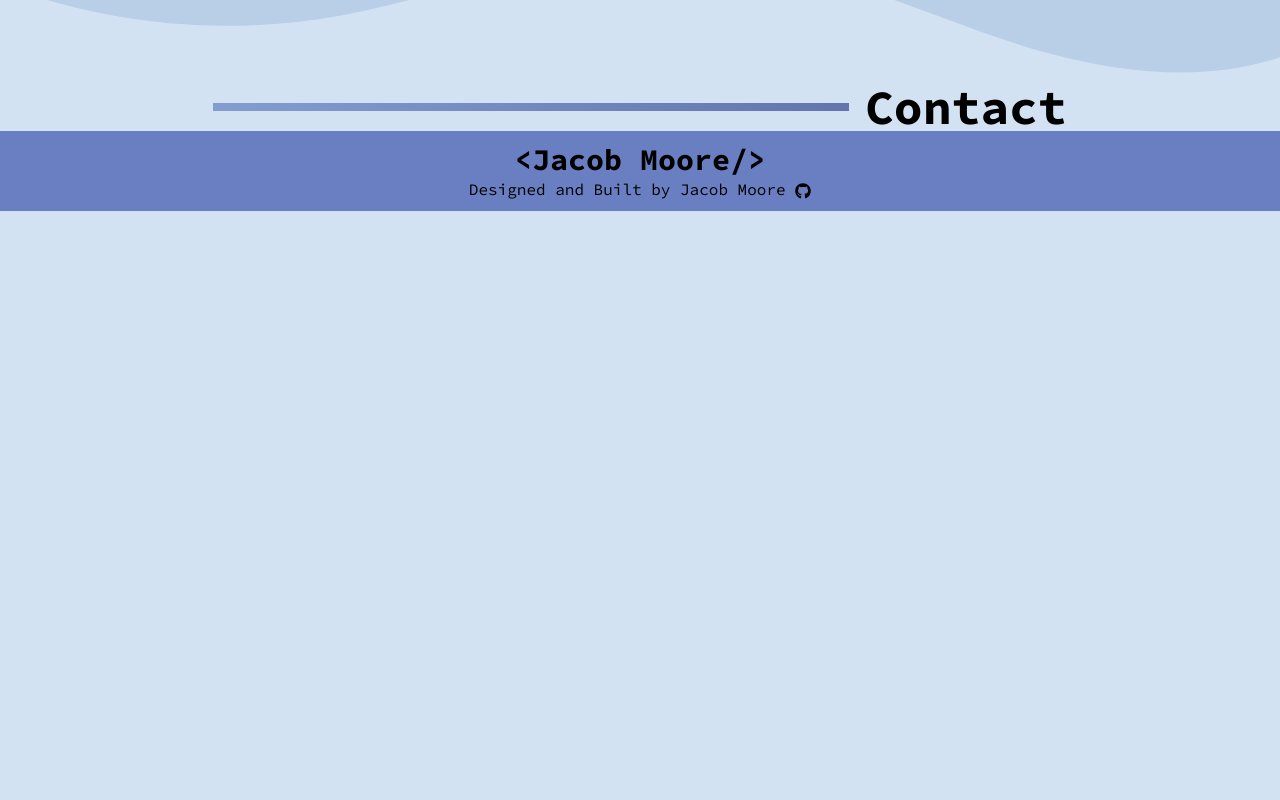
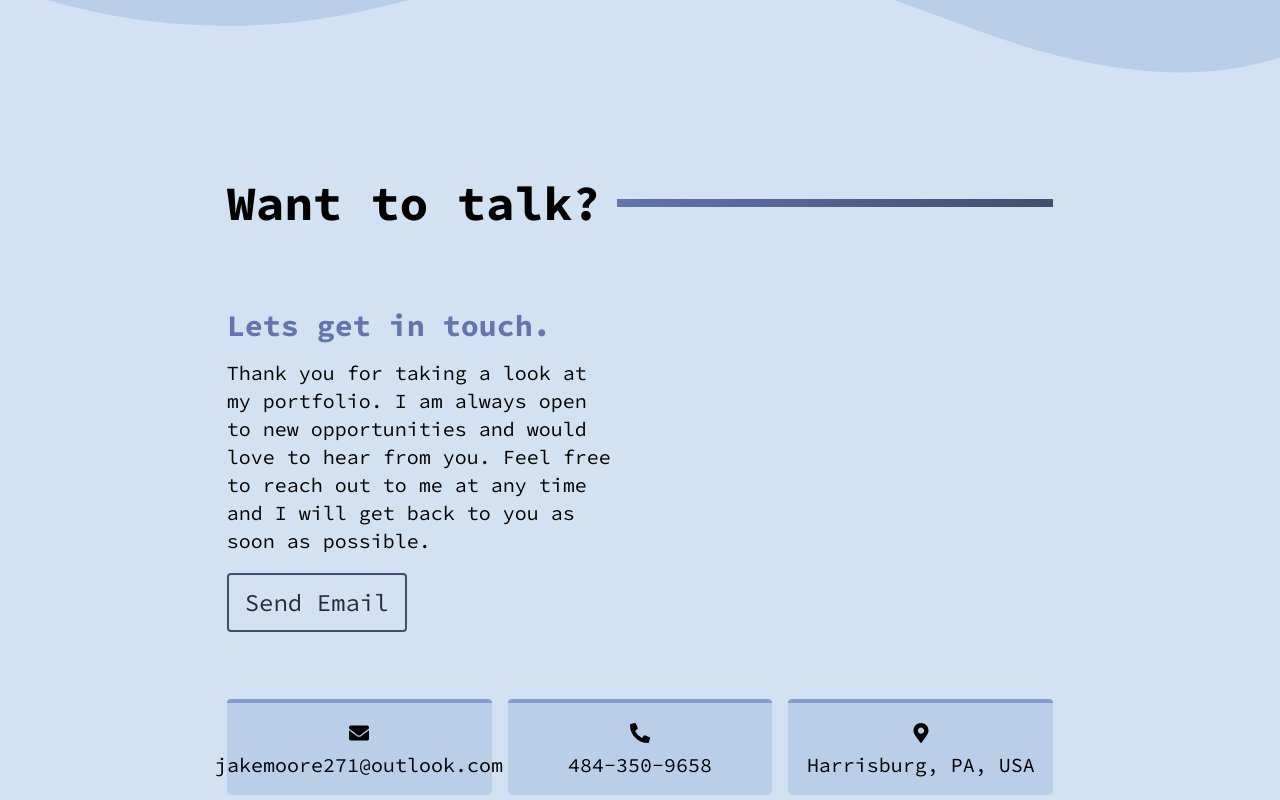
Before and after one commit to jzm1151/portfolio, a React (Vite) app: page / in a window 1280 px wide. Shown: the part 2040-2840 px from the top of the page. Before the commit the page ends 2251 px from the top, so only its background shows below. Built offline with nearby package versions, Linux system fonts and the light colour scheme.

Commit message:
update contact section

```diff
--- a/package.json
+++ b/package.json
@@ -10,6 +10,7 @@
     "preview": "vite preview"
   },
   "dependencies": {
+    "@material-design-icons/svg": "^0.14.13",
     "react": "^18.2.0",
     "react-dom": "^18.2.0",
     "react-icons": "^4.12.0"
--- a/src/Components/Footer/Footer.tsx
+++ b/src/Components/Footer/Footer.tsx
@@ -3,7 +3,7 @@ import { FaGithub } from "react-icons/fa"
 
 function Footer() {
     return (
-        <div className='h-20 w-full flex flex-col justify-center items-center bg-gray-blue-600'>
+        <div className='h-20 w-full flex flex-col justify-center items-center bg-gray-blue-600 mt-14 md:mt-24'>
             <div className='text-xl xl:text-3xl font-bold'>
                 <SiteLogo />
             </div>
--- a/src/Components/Sections/ContactSection/ContactSection.tsx
+++ b/src/Components/Sections/ContactSection/ContactSection.tsx
@@ -1,12 +1,51 @@
+import BorderBtn from "../../../UI/Buttons/MdBorderBtn"
+import InfoTile from "../../../UI/InfoTiles/InfoTile"
+import { FaEnvelope, FaPhoneAlt, FaMapMarkerAlt } from 'react-icons/fa'
+
+const infoTiles = [
+    {
+        id: 1,
+        icon: <FaEnvelope />,
+        info: 'jakemoore271@outlook.com'
+    },
+    {
+        id: 2,
+        icon: <FaPhoneAlt />,
+        info: '484-350-9658'
+    },
+    {
+        id: 3,
+        icon: <FaMapMarkerAlt />,
+        info: 'Harrisburg, PA, USA'
+    }
+]
+
 function ContactSection() {
     return (
-        <div className='flex justify-center items-center'>
+        <div className='flex justify-center items-center mt-14 md:mt-24 mx-5'>
             <div className='grid grid-cols-2 gap-4 md:gap-10 md:grid-cols-2 md:w-11/12 lg:w-9/12 xl:w-8/12' id='contact'>
                 <div className='col-span-2 font-bold text-3xl md:text-4xl lg:text-5xl'>
                     <div className='w-full flex justify-center items-center gap-4'>
-                        <div className='bg-gradient-to-r from-gray-blue-500 to-gray-blue-700 h-2 grow'></div>
-                        <h2>Contact</h2>
+                        <h2>Want to talk?</h2>
+                        <div className='bg-gradient-to-r from-gray-blue-700 to-gray-blue-900 h-2 grow'></div>
                     </div>
+                </div>
+                <div className='col-span-2 md:col-span-1 py-4 md:py-10 flex flex-col justify-center'>
+                    <div className='text-gray-blue-700 text-2xl md:text-3xl font-bold mb-4'>Lets get in touch.</div>
+                    <div className='text-xl'>
+                        Thank you for taking a look at my portfolio. I am always open to new opportunities and would love to hear from you. Feel free to reach out to me at any time and I will get back to you as soon as possible.
+                    </div>
+                    <div className='w-fit mt-8'>
+                        <BorderBtn link='mailto:jakemoore271@outlook.com' text='Send Email' />
+                    </div>
+                </div>
+                <div className='col-span-2 md:col-span-1'></div>
+                <div className='col-span-2 grid grid-cols-3 gap-4'>
+                    {
+                        infoTiles.map(infoTile => (
+                            <InfoTile key={infoTile.id} info={infoTile.info} icon={infoTile.icon} className='col-span-3 md:col-span-1' />
+                        ))
+                    }
                 </div>
             </div>
         </div>
--- /dev/null
+++ b/src/UI/InfoTiles/InfoTile.tsx
@@ -0,0 +1,10 @@
+function InfoTile(props: {info: string, icon: JSX.Element, className?: string}) {
+    return (
+        <div className={'h-20 bg-gray-blue-300 flex flex-col gap-2 justify-content items-center rounded border-t-4 border-gray-blue-500 py-3 lg:h-24 lg:py-5 xl:text-xl ' + props.className}>
+            <div>{props.icon}</div>
+            <div>{props.info}</div>
+        </div>
+    )
+}
+
+export default InfoTile
```
Also changed, not shown: 1 other file (tests, documents, lock files or other folders).
